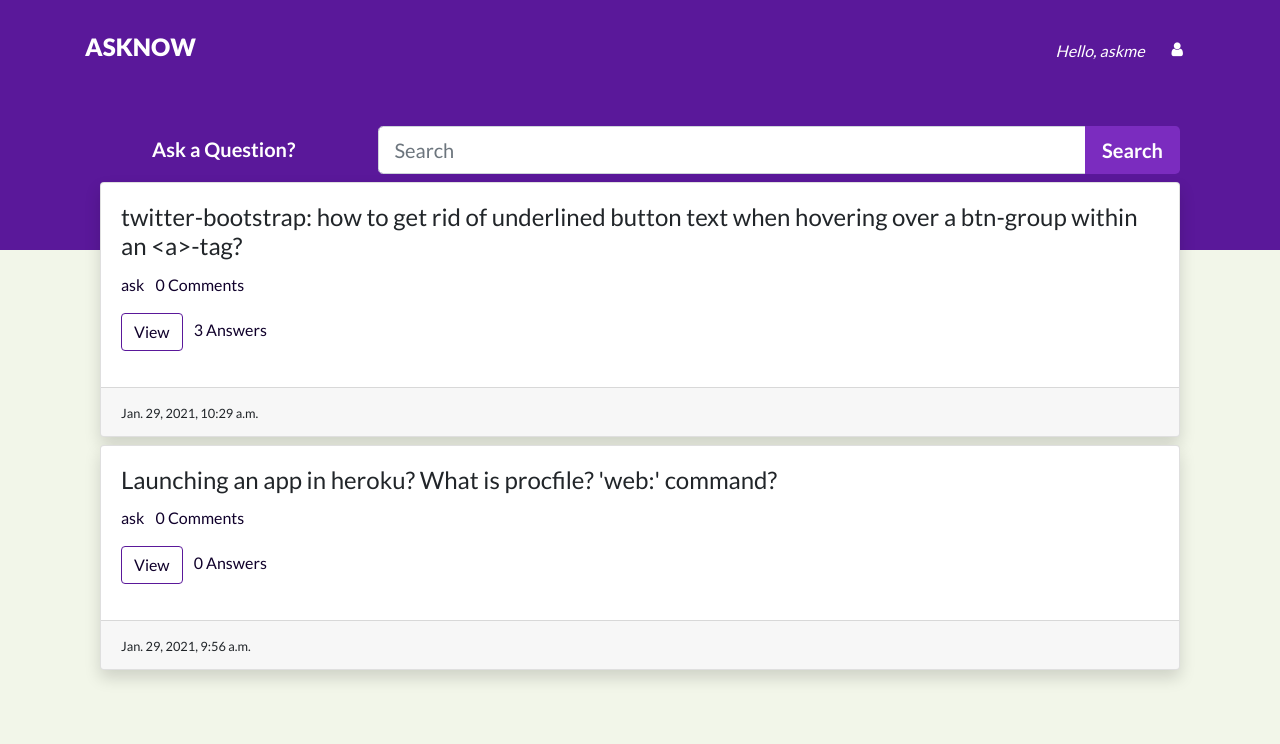
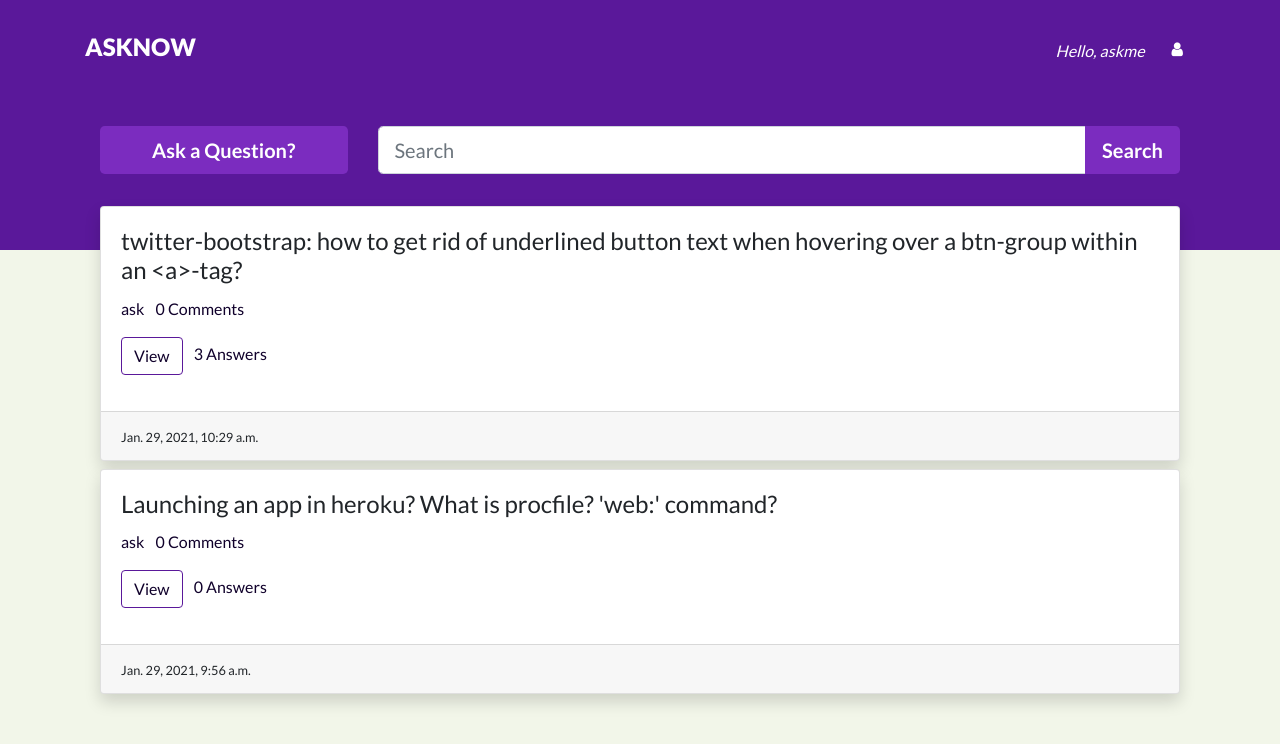
Before and after one commit to saifxd7/Askme, a Django app: page / in a window 1280 px wide. Shown: the top 744 px of the page. Run offline with Django 3.2, Linux system fonts and the light colour scheme; a user stored in the database is signed in; data comes from the database, SQL or seed files in the repository; both versions use the stored data as it was after the commit; data that the repository does not hold is empty; some libraries are stand-ins or nearby versions.

Commit message:
updated files

```diff
--- a/src/templates/components/search.html
+++ b/src/templates/components/search.html
@@ -1,9 +1,10 @@
 <div class="container">
     <div class="row">
         {% if request.user.is_authenticated %}
-        <div class="col-md-3">
-            <a href="{% url 'ask-question'  %}" class="bttn btn btn-block btn-lg">Ask a Question?</a>
+        <div class="col-md-3 mb-2">
+            <a href="{% url 'ask-question'  %}" class="sbtn btn btn-block btn-lg " style="cursor:pointer; font-weight: bold;">Ask a Question?</a>
         </div>
+
         <div class="col-md-9">
             <form>
                 <div class="input-group">
--- a/src/templates/index.html
+++ b/src/templates/index.html
@@ -8,7 +8,7 @@
 
 
 
-    <div class="container mt-4 mt-sm-2">
+    <div class="container mt-4">
         {% for quest in quests %}
         <div class="card mb-2 shadow">
             <div class="card-body">
```
Also changed, not shown: src/db.sqlite3.
